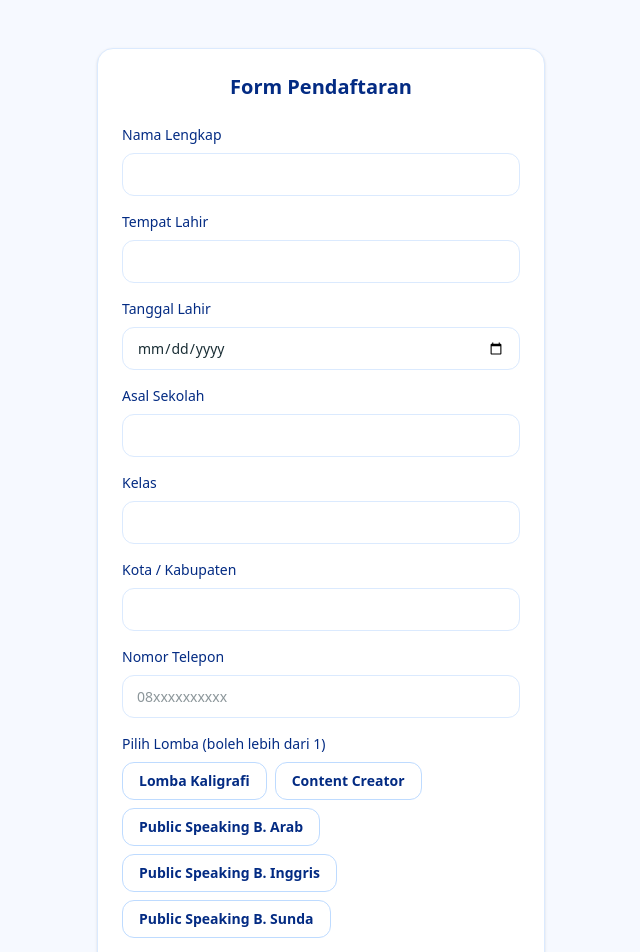
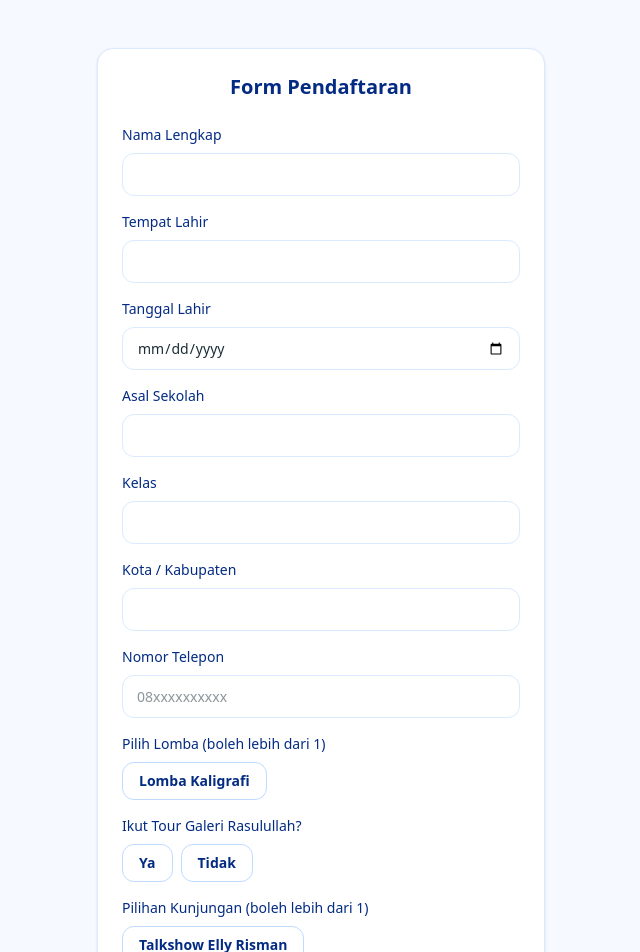
Before and after one commit to kangdj749/ramadhan-festiva, a Next.js app: page /registrasi in a window 1280 px wide. Shown: the top 952 px of the page, without its empty margins (319-959 px from the left). Built offline with nearby package versions, Linux system fonts and the light colour scheme.

Commit message:
update lomba

```diff
--- a/src/components/RegistrasiSection.tsx
+++ b/src/components/RegistrasiSection.tsx
@@ -20,10 +20,7 @@ type FormValues = {
 const competitionsList: string[] = [
 
   "Lomba Kaligrafi",
-  "Content Creator",
-  "Public Speaking B. Arab",
-  "Public Speaking B. Inggris",
-  "Public Speaking B. Sunda",
+
 ];
 
 const visitList: string[] = [
```
